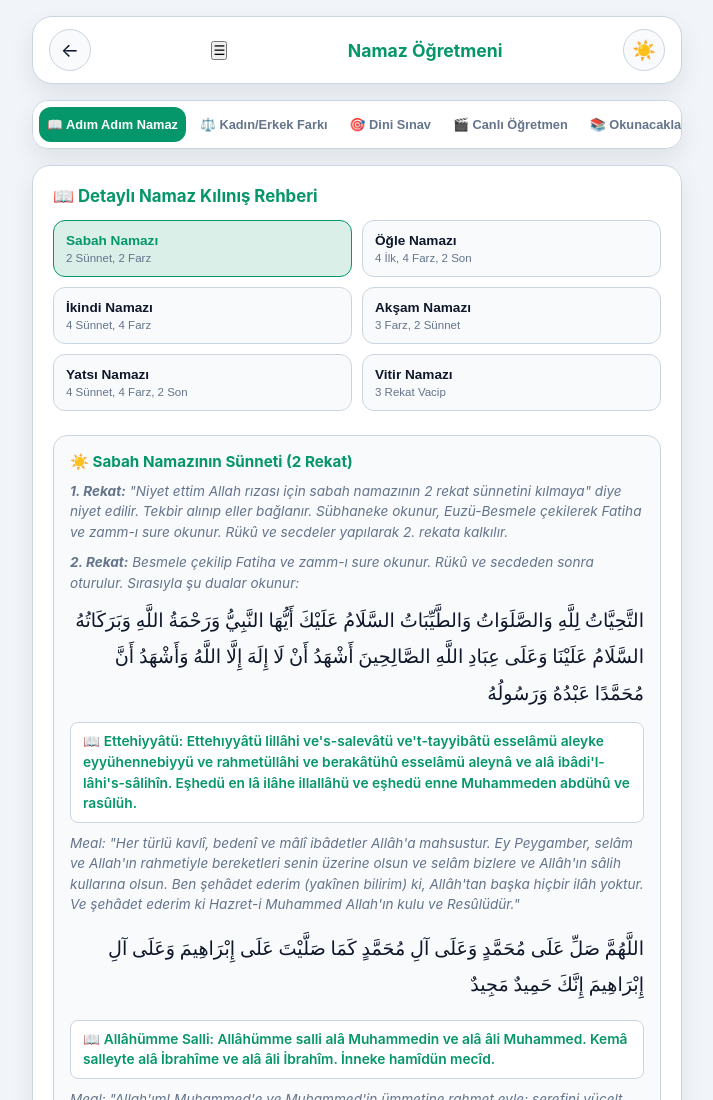
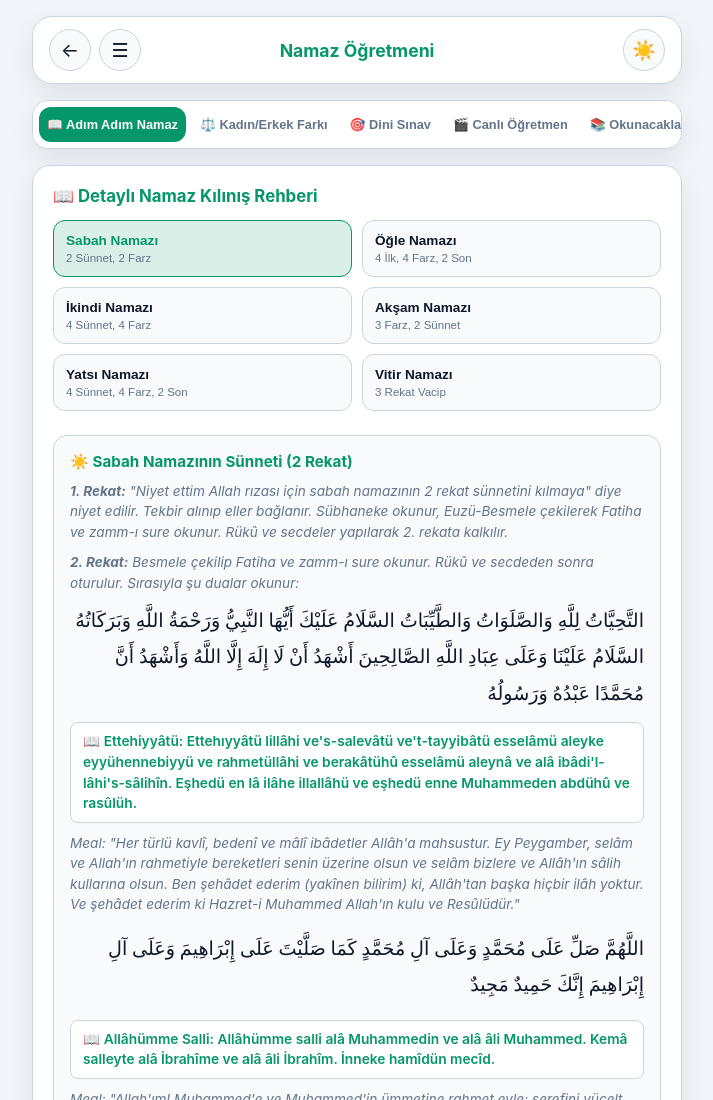
Before and after one commit to ayetinvakti/namaz-ogretmeni, a plain HTML site: page index.html in a window 1280 px wide. Shown: the top 1100 px of the page, without its empty margins (283-996 px from the left). Drawn offline with Linux system fonts and the light colour scheme.

Commit message:
Update index.html

```diff
--- a/index.html
+++ b/index.html
@@ -103,6 +103,12 @@
             .circle-btn:hover { border-color: var(--accent-color); color: var(--accent-color); background: var(--btn-hover); }
         }
         .app-title { font-size: 1.1rem; font-weight: 700; color: var(--accent-color); text-align: center; }
+        /* Üst çubuk: ← ve ☰ birlikte solda; başlık kalan alanda ortalı */
+        .nav-group { display: flex; align-items: center; gap: 8px; }
+        .nav-group .circle-btn { flex: none; }
+        .navbar .app-title { flex: 1; min-width: 0; padding: 0 8px; white-space: nowrap; overflow: hidden; text-overflow: ellipsis; }
+        .nav-right { justify-content: flex-end; }
+        @media (min-width: 400px) { .nav-group { min-width: 92px; } } /* iki yan eşit: başlık tam ortada */
 
         .tabs-container { display: flex; gap: 6px; background: var(--card-bg); padding: 6px; border: 1px solid var(--border-color); border-radius: 16px; overflow-x: auto; box-shadow: var(--shadow); transition: background-color 0.3s ease, border-color 0.3s ease; }
         .tab-btn { flex: 1; padding: 10px 8px; background: none; border: none; color: var(--text-muted); font-weight: 600; font-size: 0.8rem; border-radius: 12px; cursor: pointer; transition: 0.2s; text-align: center; white-space: nowrap; }
@@ -166,10 +172,14 @@
 
 <div class="container">
     <header class="navbar">
-        <a href="../" class="circle-btn" title="Geri Dön">←</a>
-        <button class="icon-btn" data-drawer-toggle aria-label="Menü">☰</button>
+        <div class="nav-group">
+            <a href="../" class="circle-btn" title="Geri Dön">←</a>
+            <button class="circle-btn" data-drawer-toggle aria-label="Menü" title="Menü">☰</button>
+        </div>
         <div class="app-title" data-i18n="app_title">Namaz Öğretmeni</div>
-        <button class="circle-btn" onclick="toggleTheme()" id="theme-btn" title="Tema Değiştir">☀️</button>
+        <div class="nav-group nav-right">
+            <button class="circle-btn" onclick="toggleTheme()" id="theme-btn" title="Tema Değiştir">☀️</button>
+        </div>
     </header>
 
     <div class="tabs-container">
```
